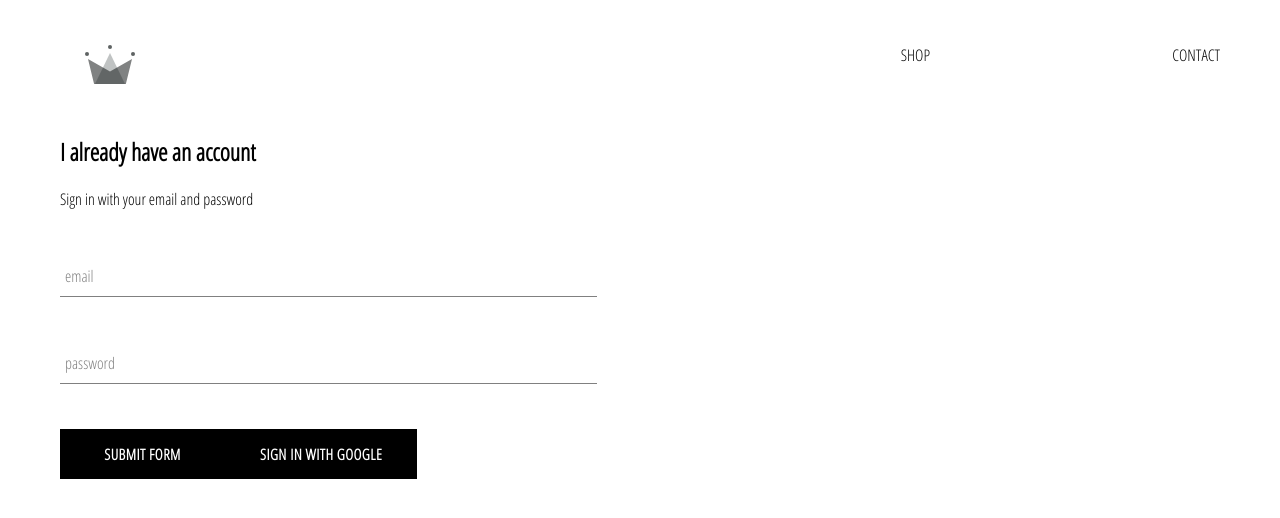
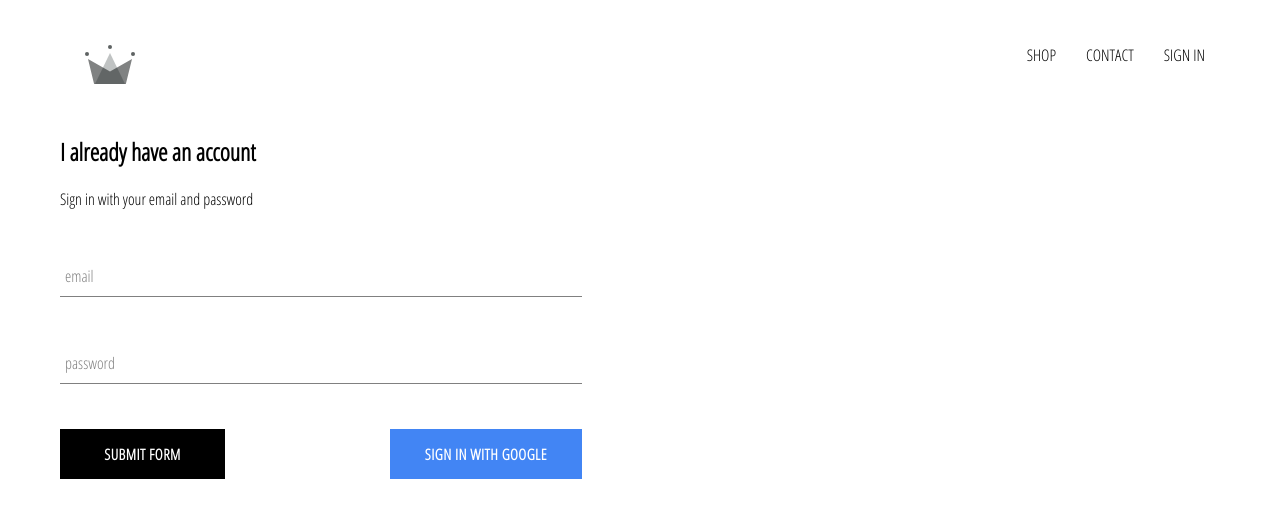
Before and after one commit to YanLyu1/React_E_shop, a React (Create React App) app in the folder e-shop/: page /signin in a window 1280 px wide. Shown: the top 518 px of the page. Built offline with nearby package versions, Linux system fonts and the light colour scheme; no server answers.

Commit message:
sign in and out with google

```diff
--- a/e-shop/src/App.css
+++ b/e-shop/src/App.css
@@ -7,3 +7,7 @@
     text-decoration: none;
     color: black;
 }
+
+* {
+    box-sizing: border-box;
+}
--- a/e-shop/src/App.js
+++ b/e-shop/src/App.js
@@ -4,6 +4,8 @@
 import Header from './components/header/header.component'
 import SignInAndSignUp from './pages/sign-in-sign-up/sign-in-sign-up.component'
 import {Route, Switch} from 'react-router-dom'
+import {auth} from './firebase/firebase.utils'
+import React from 'react';
 
 const HastsPage = () => {
   <div>
@@ -11,10 +13,35 @@
   </div>
 }
 
-function App() {
+class App extends React.Component {
+
+  constructor() {
+    super();
+
+    this.state = {
+      currentUser: null
+    }
+  }
+
+  unsubscribeFromAuth = null
+
+  //called once when the app was just rendered
+  componentDidMount() {
+    this.unsubscribeFromAuth = auth.onAuthStateChanged(user => {
+      this.setState({currentUser: user});
+
+      console.log("logged user is: ", user);
+    })
+  }
+
+  componentWillUnmount() {
+    this.unsubscribeFromAuth()
+  }
+
+  render() {
     return (
       <div>
-      <Header/>
+        <Header currentUser={this.state.currentUser}/>
         <Switch>
           <Route exact path='/' component={HomePage}/>
           <Route path='/shop' component={ShopPage}/>
@@ -23,5 +50,6 @@
       </div>
     );
   }
+}
 
 export default App;
--- a/e-shop/src/components/custom-button/custom-button.componet.jsx
+++ b/e-shop/src/components/custom-button/custom-button.componet.jsx
@@ -1,9 +1,9 @@
 import './custom-button.styles.scss'
 import React from 'react';
 
-const CustomButton = ({children, ...otherProps}) => {
+const CustomButton = ({children, isGoogleSignIn, ...otherProps}) => {
     return (
-        <button className='custom-button' {...otherProps}>
+        <button className={`${isGoogleSignIn ? 'google-sign-in': ''} custom-button` } {...otherProps}>
             {children}
         </button>
     );
--- a/e-shop/src/components/custom-button/custom-button.styles.scss
+++ b/e-shop/src/components/custom-button/custom-button.styles.scss
@@ -19,4 +19,14 @@
       color: black;
       border: 1px solid black;
     }
+
+    &.google-sign-in {
+        background-color: #4285f4;
+        color: white;
+    }
+
+    &.hover {
+        background-color: #357ae8;
+        border: none
+    }
   }
--- a/e-shop/src/components/form-input/form-input.component.jsx
+++ b/e-shop/src/components/form-input/form-input.component.jsx
@@ -6,13 +6,13 @@
         <div className='group'>
             <input className='form-input' onChange={handleChange} {...otherProps} />
             {label ? (
-                <lable
+                <label
                     className={`${
                         otherProps.value.length ? 'shrink': ''
                     } form-input-label`}
                 >
                     {label}
-                </lable>
+                </label>
             ) : null}
         </div>
     )
--- a/e-shop/src/components/header/header.component.jsx
+++ b/e-shop/src/components/header/header.component.jsx
@@ -1,19 +1,26 @@
 import React from 'react'
 import {Link} from 'react-router-dom'
+import {auth} from '../../firebase/firebase.utils';
 import {ReactComponent as Logo} from '../../assets/crown.svg'
 
 import './header.styles.scss'
 
-export default function Header() {
+export default function Header({currentUser}) {
     return (
         <div className='header'>
             <Link className='logo-container' to='/'>
                 <Logo className='logo'/>
             </Link>
             <div className='options'>
-                <Link className='options' to='/shop'> SHOP </Link>
-                <Link className='options' to='/shop'> CONTACT </Link>
+                <Link className='option' to='/shop'> SHOP </Link>
+                <Link className='option' to='/shop'> CONTACT </Link>
                 {/* <Link className='options' to='/shop'> SHOP </Link> */}
+                {
+                    currentUser ?
+                    <div className='option' onClick={() => auth.signOut()} > SIGN OUT </div>
+                    :
+                    <Link className='option' to='/signin'>SIGN IN</Link>
+                }
             </div>
         </div>
     )
--- a/e-shop/src/components/header/header.styles.scss
+++ b/e-shop/src/components/header/header.styles.scss
@@ -20,6 +20,7 @@
 
       .option {
         padding: 10px 15px;
+        cursor: pointer;
       }
     }
   }
--- a/e-shop/src/components/sign-in/sign-in.component.jsx
+++ b/e-shop/src/components/sign-in/sign-in.component.jsx
@@ -48,13 +48,15 @@
                         label='password'
                         required/>
                     {/* <label>Password</label> */}
+                    <div className='button'>
+                        <CustomButton type='submit'>Submit Form</CustomButton>
+                        <CustomButton onClick={signInWithGoogle} isGoogleSignIn='true'>
+                            {' '}
+                            Sign In with Google
+                            {' '}
+                        </CustomButton>
+                    </div>
 
-                    <CustomButton type='submit'>Submit Form</CustomButton>
-                    <CustomButton onClick={signInWithGoogle}>
-                        {' '}
-                        Sign In with Google
-                        {' '}
-                    </CustomButton>
                     {/* <input type='submit' value='Submit Form'/> */}
                 </form>
             </div>
--- a/e-shop/src/components/sign-in/sign-in.styles.scss
+++ b/e-shop/src/components/sign-in/sign-in.styles.scss
@@ -8,3 +8,8 @@
 .title {
     margin: 10 px 0;
 }
+
+.button {
+    display: flex;
+    justify-content: space-between;
+}
--- a/e-shop/src/index.js
+++ b/e-shop/src/index.js
@@ -4,10 +4,11 @@
 import App from './App';
 import {BrowserRouter} from 'react-router-dom'
 ReactDOM.render(
-  <React.StrictMode>
+  // <React.StrictMode>
     <BrowserRouter>
       <App />
     </BrowserRouter>
-  </React.StrictMode>,
+  // </React.StrictMode>
+  ,
   document.getElementById('root')
 );
```
Lines whose indentation alone changed are shown as unchanged.
